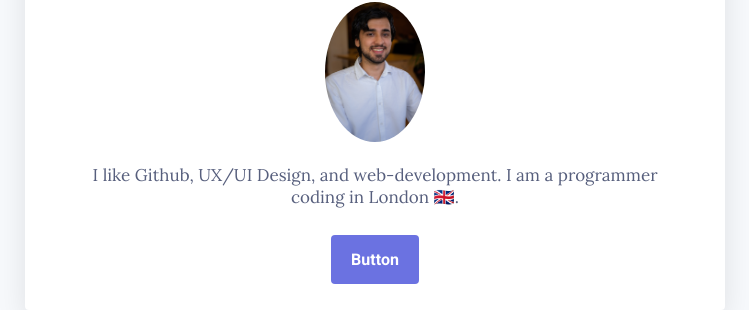
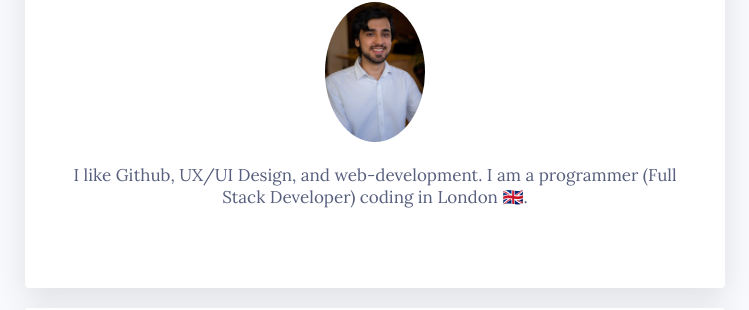
Before and after one commit to AhmadMajid/profile, a plain HTML site: page index.html in a window 1280 px wide. Shown: the part 159-469 px from the top of the page, without its empty margins (265-1014 px from the left). Drawn offline with Linux system fonts and the light colour scheme.

Commit message:
changed button and bio

```diff
--- a/index.html
+++ b/index.html
@@ -15,9 +15,8 @@
         <h1>Hello, I'm Ahmad</h1>
         <img src="../profile/images/batch287-14.jpg" class="img-circle" width="100px" alt="Ahmad Majid">
         <p>
-          I like Github, UX/UI Design, and web-development. I am a programmer coding in London 🇬🇧.
+          I like Github, UX/UI Design, and web-development. I am a programmer (Full Stack Developer) coding in London 🇬🇧.
         </p>
-        <a href="#" class="btn-blue">Button</a>
       </div>
       <div class="card-white">
         <h2>Follow me</h2>
```
